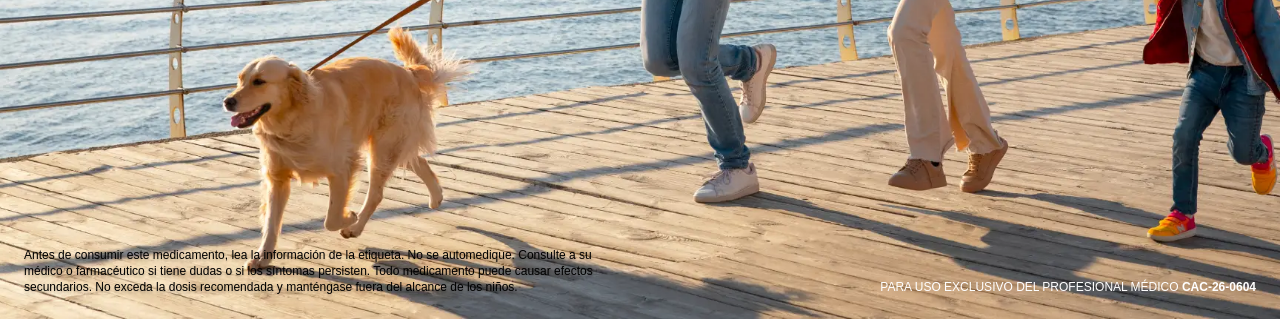
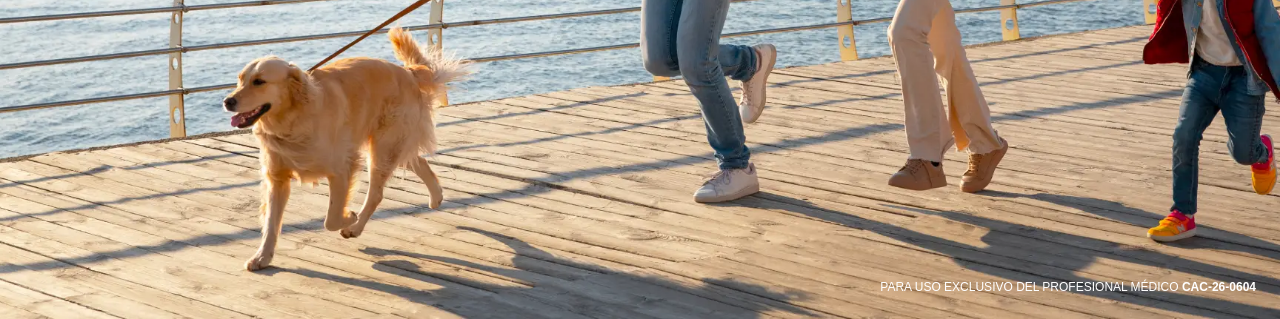
Before and after one commit to TDanyStark/casos-dayamineral, an Astro site: page / in a window 1280 px wide. Shown: the part 481-800 px from the top of the page. Built offline with nearby package versions, Linux system fonts and the light colour scheme; Astro itself is replaced by a stand-in of ours; a web font is replaced by a local one.

Commit message:
feat: remove redundant medication warning text from index page

```diff
--- a/src/pages/index.astro
+++ b/src/pages/index.astro
@@ -31,9 +31,7 @@ import Layout from "@/layouts/Layout.astro";
             COMENZAR
           </a>
         </div>
-        <div>
-          <p class="text-xs text-white lg:text-black text-shadow-lg">Antes de consumir este medicamento, lea la información de la etiqueta. No se automedique. Consulte a su médico o farmacéutico si tiene dudas o si los síntomas persisten. Todo medicamento puede causar efectos secundarios. No exceda la dosis recomendada y manténgase fuera del alcance de los niños.</p>
-        </div>
+
       </div>
       <div class="w-full lg:w-1/2 flex flex-col lg:items-end lg:justify-end">
         <div class="flex">
```
